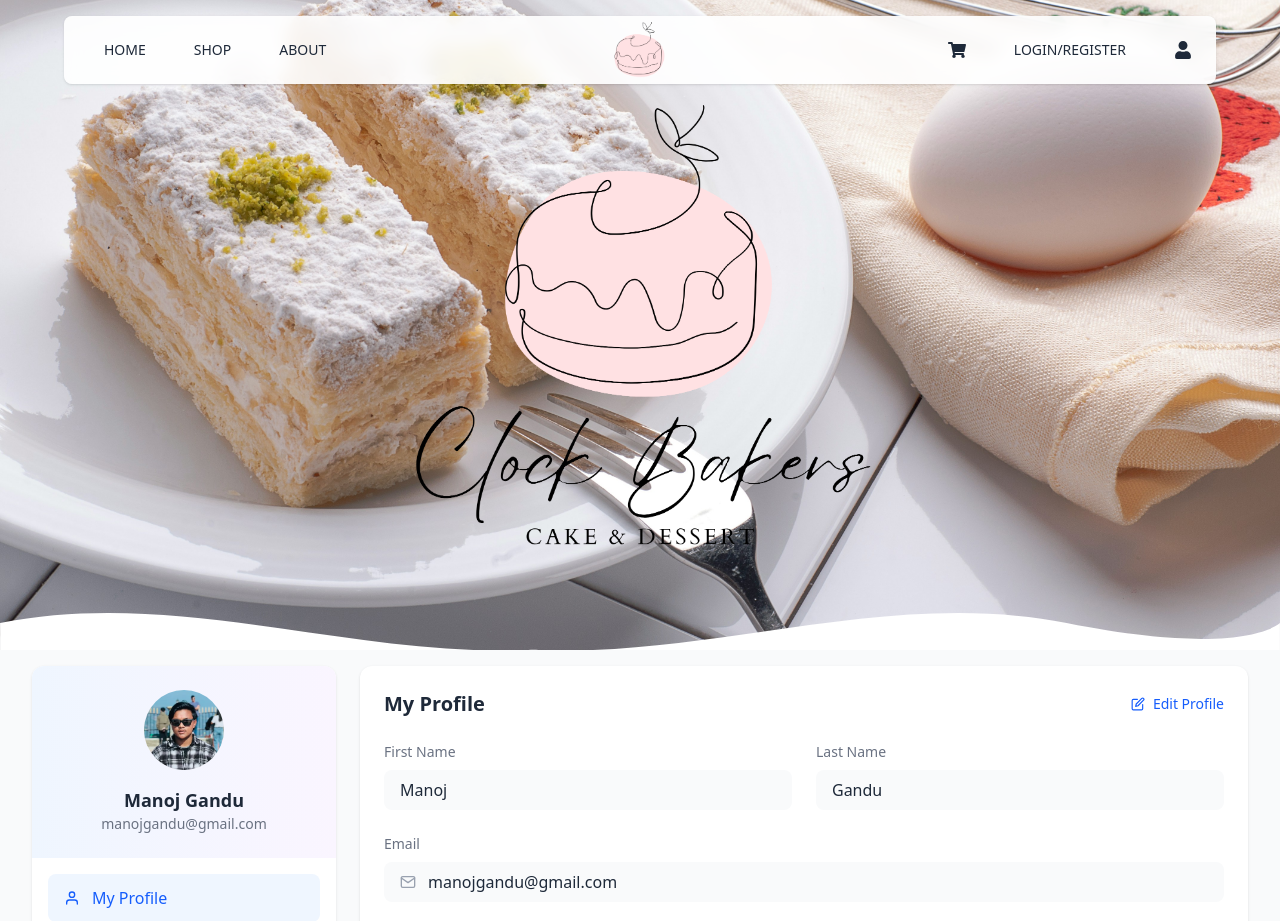
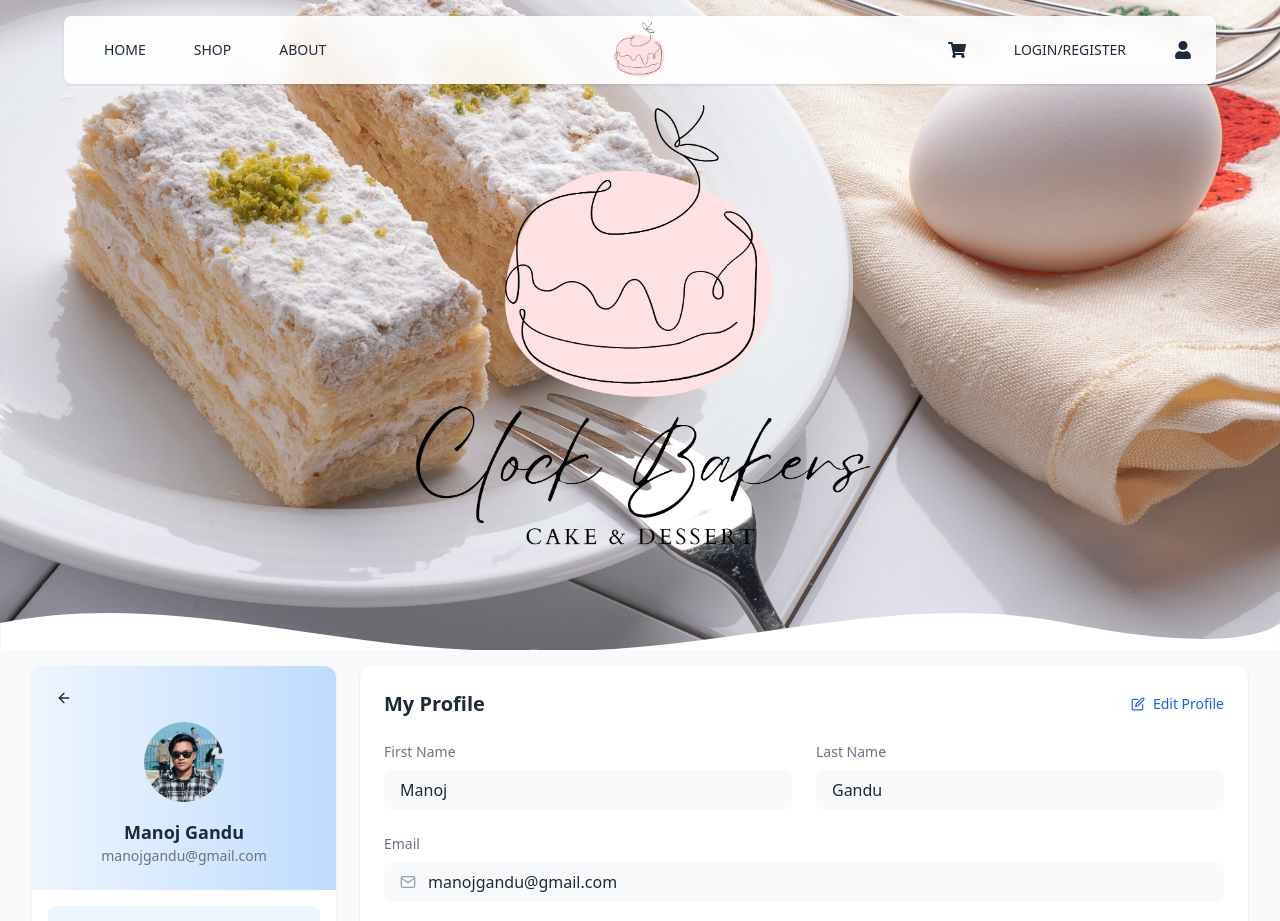
Before and after one commit to RedReptile/Clockbakers, a React (Vite) app: page /profile in a window 1280 px wide. Shown: the top 921 px of the page. Built offline with nearby package versions, Linux system fonts and the light colour scheme.

Commit message:
Added back button in profile

```diff
--- a/src/pages/Profile.jsx
+++ b/src/pages/Profile.jsx
@@ -1,5 +1,5 @@
 import React, { useState, useEffect } from 'react';
-import { FiMail, FiPhone, FiLock, FiLogOut, FiUser, FiShoppingBag, FiClock, FiMapPin, FiEdit, FiMenu, FiX } from 'react-icons/fi';
+import { FiMail, FiPhone, FiLock, FiLogOut, FiUser, FiShoppingBag, FiClock, FiMapPin, FiEdit, FiMenu, FiX, FiArrowLeft } from 'react-icons/fi';
 import Navbar from '../components/Navbar';
 import Header from '../components/Header';
 import { useNavigate } from 'react-router-dom';
@@ -467,7 +467,15 @@ const ProfilePage = () => {
         <div className="flex flex-col md:flex-row gap-6">
           <div className="hidden md:block md:w-1/3 lg:w-1/4">
             <div className="bg-white rounded-xl shadow-sm overflow-hidden sticky top-24">
-              <div className="p-6 bg-gradient-to-r from-blue-50 to-purple-50">
+              <div className="p-6 bg-gradient-to-r from-blue-50 to-blue-200">
+                {/* Added Back Button */}
+                <button
+                  onClick={() => navigate(-1)}
+                  className="flex items-center text-gray-800 hover:text-white mb-4 transition-colors"
+                >
+                  <FiArrowLeft className="mr-2" />
+                </button>
+
                 <div className="flex flex-col items-center">
                   <div className="w-20 h-20 rounded-full bg-white shadow-inner flex items-center justify-center mb-4 overflow-hidden">
                     {user.profileImage ? (
```
